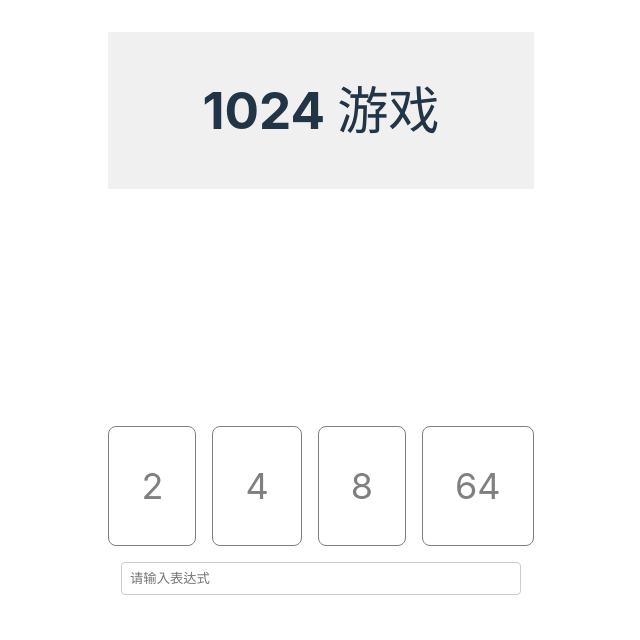
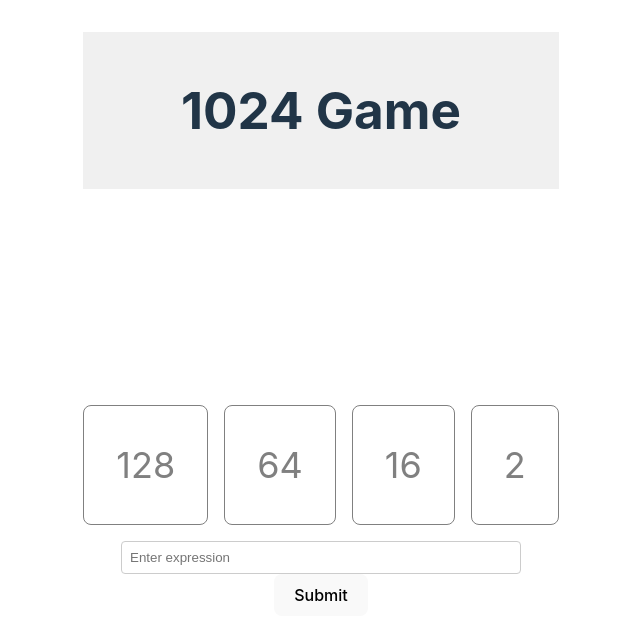
Before and after one commit to dailystudio/your1024, a Vue app: page / in a window 1280 px wide. Shown: the top 640 px of the page, without its empty margins (319-959 px from the left). Built offline with nearby package versions, Linux system fonts and the light colour scheme.

Commit message:
[*][DEV]: use random numbers

```diff
--- a/src/App.vue
+++ b/src/App.vue
@@ -1,7 +1,7 @@
 <template>
   <div class="app">
     <header class="header">
-      <h1>1024 游戏</h1>
+      <h1>1024 Game</h1>
     </header>
     <main class="main">
       <div class="numbers-container">
@@ -15,10 +15,14 @@
         </div>
       </div>
       <div class="input-container">
-        <input type="text" v-model="expression" placeholder="请输入表达式" @input="checkExpression">
+        <input type="text" v-model="expression" placeholder="Enter expression" @input="checkExpression">
+        <button @click="submit">Submit</button>
       </div>
       <div class="result-container" v-if="expression">
-        结果: {{ calculatedResult }}
+        Result: {{ calculatedResult }}
+      </div>
+      <div class="time-taken" v-if="timeTaken">
+        Time taken: {{ timeTaken }} seconds
       </div>
     </main>
   </div>
@@ -28,16 +32,33 @@
 export default {
   data() {
     return {
-      numbers: [2, 4, 8, 64],
+      numbers: this.getRandomFactors(),
       expression: '',
-      calculatedResult: ''
+      calculatedResult: '',
+      startTime: new Date(),
+      timeTaken: null
     };
   },
   methods: {
+    getRandomFactors() {
+      const factors = [2, 4, 8, 16, 32, 64, 128, 256];
+      const selectedFactors = [];
+
+      while (selectedFactors.length < 4) {
+        const randomIndex = Math.floor(Math.random() * factors.length);
+        const randomFactor = factors[randomIndex];
+
+        if (!selectedFactors.includes(randomFactor)) {
+          selectedFactors.push(randomFactor);
+        }
+      }
+
+      return selectedFactors;
+    },
     checkExpression(event) {
       const allowedChars = /^[0-9+\-*/()\s]+$/;
       if (!allowedChars.test(this.expression)) {
-        alert("表达式包含非法字符，请重新输入！");
+        alert("Expression contains invalid characters, please re-enter!");
         this.expression = this.expression.replace(/[^0-9+\-*/()\s]/g, '');
       } else {
         this.calculateResult();
@@ -52,7 +73,15 @@ export default {
         // eslint-disable-next-line no-eval
         this.calculatedResult = eval(this.expression);
       } catch (error) {
-        this.calculatedResult = '错误的表达式';
+        this.calculatedResult = 'Invalid expression';
+      }
+    },
+    submit() {
+      if (this.calculatedResult === 1024) {
+        const endTime = new Date();
+        this.timeTaken = Math.round((endTime - this.startTime) / 1000);
+      } else {
+        alert("Incorrect expression. Please try again.");
       }
     }
   }
```
Also changed, not shown: .idx/integrations.json.
